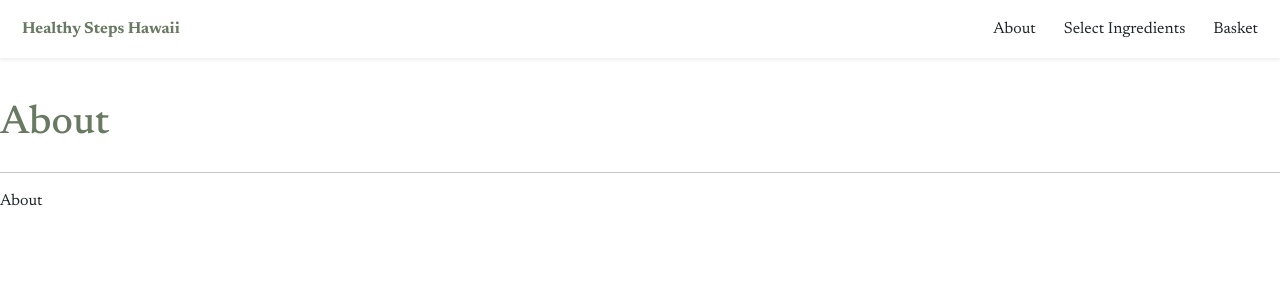
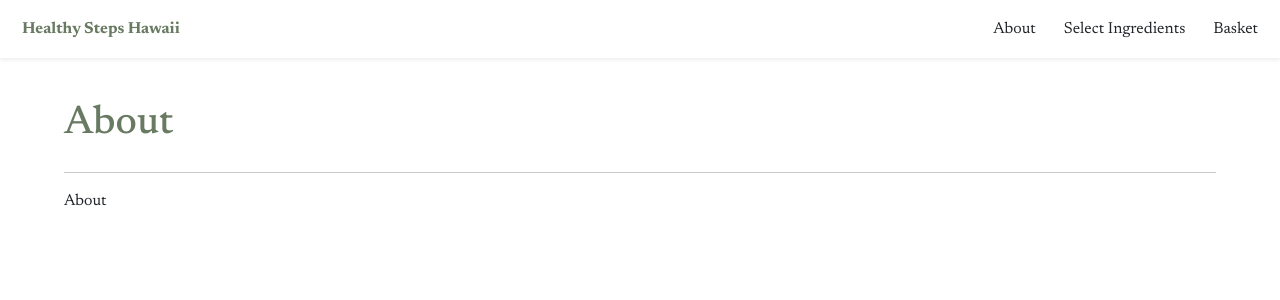
Before and after one commit to Chris-Tamayo/healthy-steps-hawaii-recipes, a React (Vite) app in the folder client/: page /#/about in a window 1280 px wide. Shown: the top 300 px of the page. Built offline with nearby package versions, Linux system fonts and the light colour scheme.

Commit message:
Add margin to content container

```diff
--- a/client/src/index.css
+++ b/client/src/index.css
@@ -23,7 +23,7 @@ body {
 }
 
 .content-container {
-  margin-top: 100px;
+  margin: 100px 5% 5% 5%;
   width: 100%;
   max-width: 1280px;
 }
```
